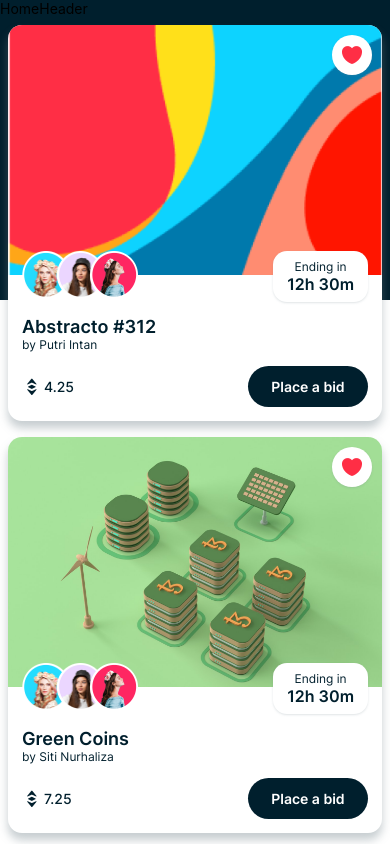
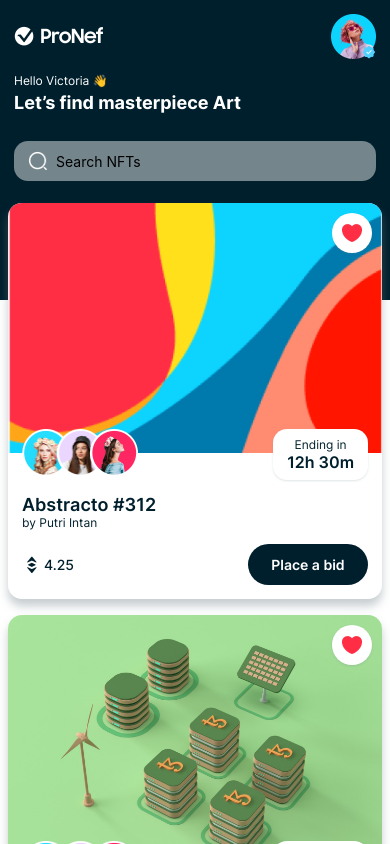
Before and after one commit to vrsb99/ProNef, a React Native app: screen /Home in a window 390 px wide. Shown: the top 844 px of the page. Built offline with nearby package versions, Linux system fonts and the light colour scheme.

Commit message:
HomeHeader

```diff
--- a/components/HomeHeader.js
+++ b/components/HomeHeader.js
@@ -1,10 +1,91 @@
-import { View, Text } from 'react-native'
-import React from 'react'
+import { View, Text, Image, TextInput } from 'react-native';
+import React from 'react';
+import { COLORS, FONTS, SIZES, assets } from '../constants';
 
-const HomeHeader = () => {
+const HomeHeader = ({onSearch}) => {
   return (
-    <View>
-      <Text>HomeHeader</Text>
+    <View style={{
+      backgroundColor: COLORS.primary,
+      padding: SIZES.font
+    }}>
+      <View style={{
+        flexDirection: 'row',
+        justifyContent: 'space-between',
+        alignItems: 'center',
+      }}>
+        <Image
+          source={assets.logo}
+          resizeMode="contain"
+          style={{ width: 90, height: 25 }}
+        />
+        <View style={{ width: 45, height: 45 }}>
+          <Image
+            source={assets.person01}
+            resizeMode="contain"
+            style={{ width: "100%", height: "100%" }}
+          />
+          <Image
+            source={assets.badge}
+            resizeMode="contain"
+            style={{
+              position: "absolute",
+              width: 15,
+              height: 15,
+              bottom: 0,
+              right: 0,
+            }}
+          />
+        </View>
+        </View>
+
+        <View style={{ marginVertical: SIZES.font }}>
+          <Text
+            style={{
+              fontFamily: FONTS.regular,
+              fontSize: SIZES.small,
+              color: COLORS.white,
+            }}
+          >
+            Hello Victoria 👋
+          </Text>
+
+          <Text
+            style={{
+              fontFamily: FONTS.bold,
+              fontSize: SIZES.large,
+              color: COLORS.white,
+              marginTop: SIZES.base / 2,
+            }}
+          >
+            Let’s find masterpiece Art
+          </Text>
+        </View>
+
+        <View style={{ marginTop: SIZES.font }}>
+        <View
+          style={{
+            width: "100%",
+            borderRadius: SIZES.font,
+            backgroundColor: COLORS.gray,
+            flexDirection: "row",
+            alignItems: "center",
+            paddingHorizontal: SIZES.font,
+            paddingVertical: SIZES.small - 2,
+          }}
+        >
+          <Image
+            source={assets.search}
+            resizeMode="contain"
+            style={{ width: 20, height: 20, marginRight: SIZES.base }}
+          />
+          <TextInput
+            placeholder="Search NFTs"
+            style={{ flex: 1 }}
+            onChangeText={onSearch}
+          />
+        </View>
+      </View>
+
     </View>
   )
 }
```
